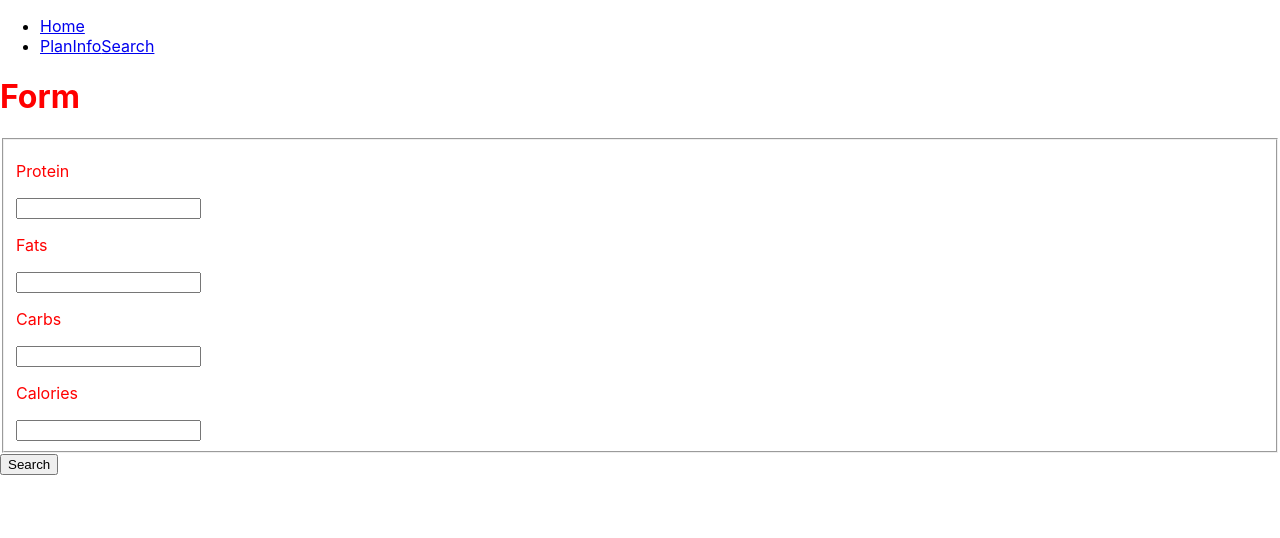
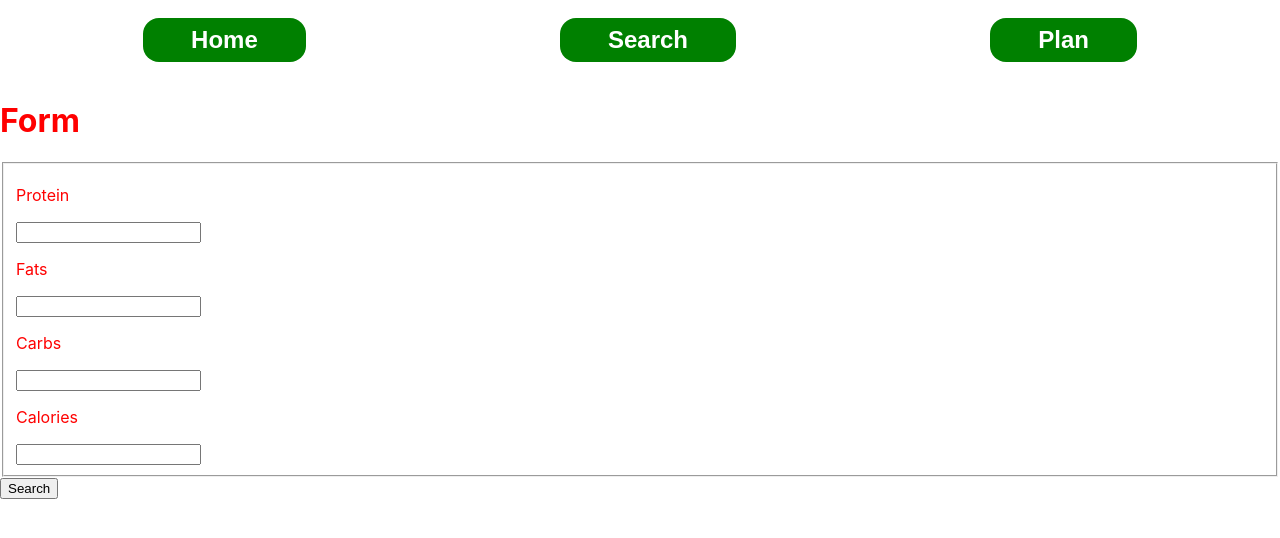
Before and after one commit to cwdbutler/mealstack-frontend, a React (Create React App) app: page /home in a window 1280 px wide. Shown: the top 538 px of the page. Built offline with nearby package versions, Linux system fonts and the light colour scheme.

Commit message:
Basic navbar for existing routes

```diff
--- /dev/null
+++ b/src/App.css
@@ -0,0 +1,23 @@
+.navbar {
+  display: flex;
+  align-items: center;
+  justify-content: space-around;
+  height: 3rem;
+  padding: 1rem;
+}
+
+.navbar a {
+  z-index: 1000;
+  color: red;
+  text-decoration: none;
+}
+
+.navbar-btn {
+  padding: 0.5rem 3rem;
+  background-color: green;
+  color: white;
+  border-radius: 1rem;
+  border: none;
+  font-size: 1.5rem;
+  font-weight: 800;
+}
--- a/src/App.js
+++ b/src/App.js
@@ -2,28 +2,41 @@ import { BrowserRouter as Router, Routes, Route, Link } from 'react-router-dom';
 import Home from './Home';
 import PlanInfo from './PlanInfo';
 import Search from './Search';
+import './App.css';
 
 export default function App() {
   return (
     <Router>
-      <div>
-        <nav>
-          <ul>
-            <li>
-              <Link to="/home">Home</Link>
-            </li>
-            <li>
-              <Link to="/plan">PlanInfo</Link>
-              <Link to="/search">Search</Link>
-            </li>
-          </ul>
+      <>
+        <nav className="navbar">
+          <span>
+            <Link to="/home">
+              <button className="navbar-btn" type="button">
+                Home
+              </button>
+            </Link>
+          </span>
+          <span>
+            <Link to="/search">
+              <button className="navbar-btn" type="button">
+                Search
+              </button>
+            </Link>
+          </span>
+          <span>
+            <Link to="/plan">
+              <button className="navbar-btn" type="button">
+                Plan
+              </button>
+            </Link>
+          </span>
         </nav>
         <Routes>
           <Route path="/home" exact element={<Home />} />
           <Route path="/plan" exact element={<PlanInfo />} />
           <Route path="/search" exact element={<Search />} />
         </Routes>
-      </div>
+      </>
     </Router>
   );
 }
```
